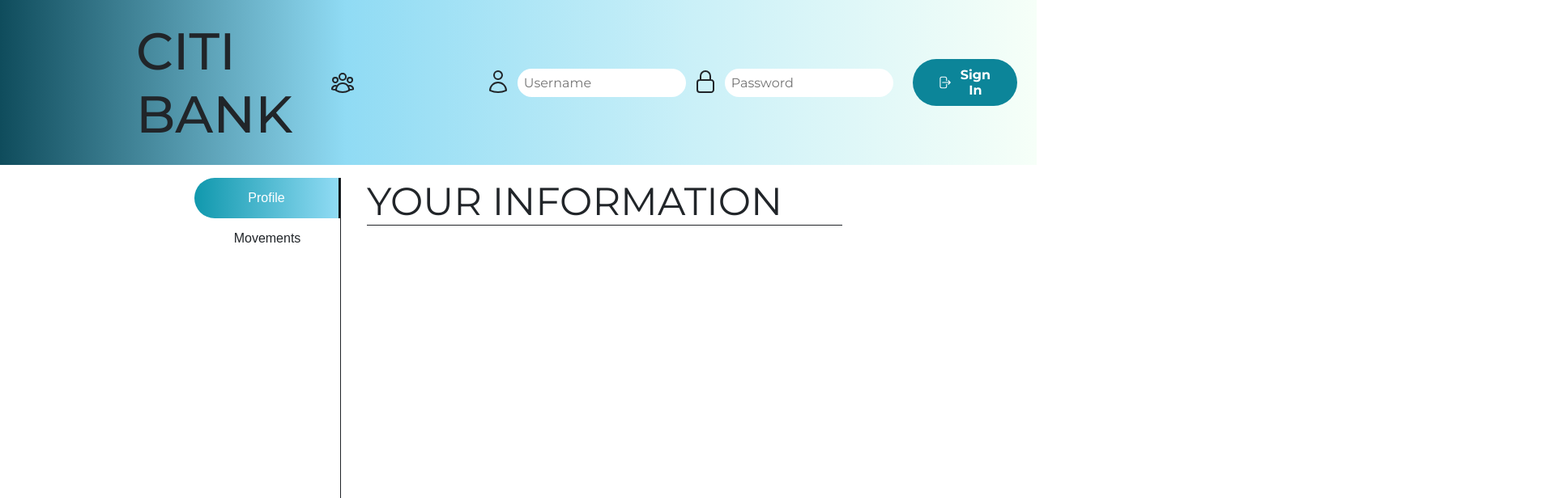
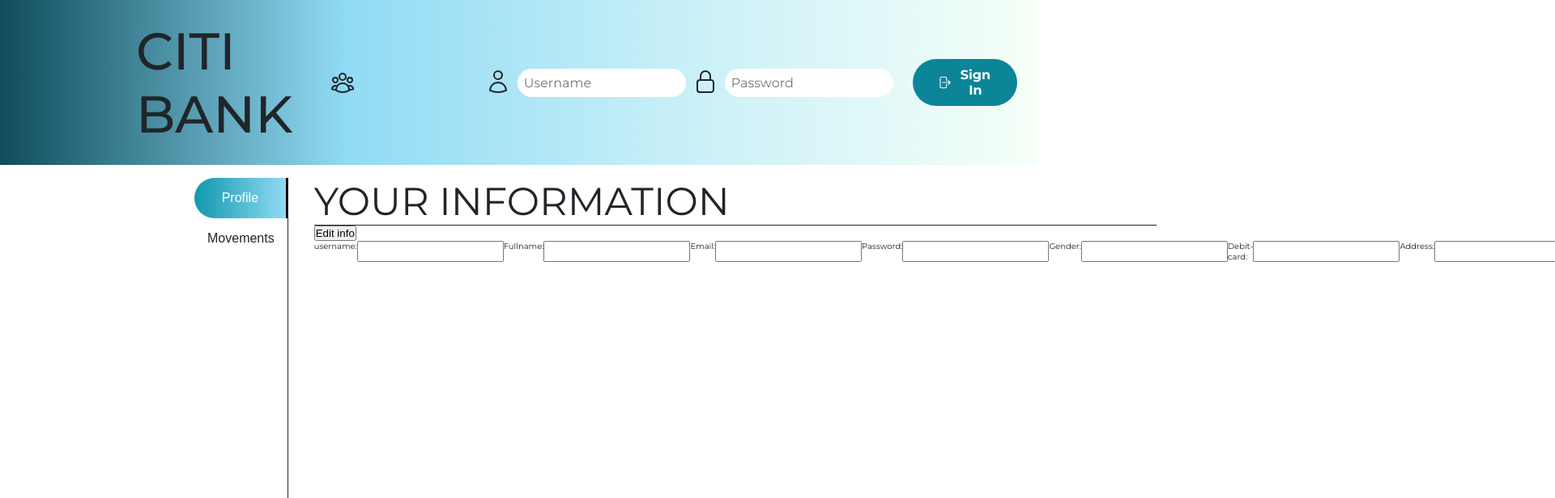
Before and after one commit to ianmnv/Citi-bank-app, a React (Create React App) app: page /personal/1/1 in a window 1280 px wide. Shown: the top 616 px of the page at 81% size, 1920 px wide, since content can reach past the window. Built offline with nearby package versions, Linux system fonts and the light colour scheme.

Commit message:
Providing a better semantic meaning to main containers & starters of Profile component

```diff
--- a/src/App.css
+++ b/src/App.css
@@ -374,7 +374,7 @@
   font-weight: 400;
 }
 
-/* MONEY COMPONENT */
+/* MONEY */
 .personal-info-container {
   margin: 3rem;
   height: 70%;
@@ -444,6 +444,12 @@
   grid-column: 4 / 5;
 }
 
+/* PROFILE */
+
+#profile-edit-c {
+  display: flex;
+}
+
 /* FOOTER */
 .footer-cont {
   display: flex;
--- a/src/components/Footer.jsx
+++ b/src/components/Footer.jsx
@@ -3,7 +3,7 @@
 
 function Footer() {
   return (
-    <div className="footer-cont">
+    <footer className="footer-cont">
       <Link to="/" className="footer-links">
         Home
       </Link>
@@ -16,7 +16,7 @@
       <Link to="/terms&conditions" className="footer-links">
         Terms & Cond.
       </Link>
-    </div>
+    </footer>
   );
 }
 
--- a/src/components/HomeLinks.jsx
+++ b/src/components/HomeLinks.jsx
@@ -1,14 +1,13 @@
 import React, { useContext } from "react";
 import { Link } from "react-router-dom";
 
-import Page from "./Page";
 import FullContext from "../FullContext";
 
 function HomeLinks() {
   const { currentUser } = useContext(FullContext);
 
   return (
-    <Page className="homein-link-cont">
+    <nav className="homein-link-cont">
       <Link to="/" className="homein-link">
         Home
       </Link>
@@ -30,7 +29,7 @@
       <Link to="/invest" className="homein-link">
         Invest
       </Link>
-    </Page>
+    </nav>
   );
 }
 
--- a/src/components/Money.jsx
+++ b/src/components/Money.jsx
@@ -47,11 +47,11 @@
 
   return (
     <>
-      <div className="personal-h1-c">
+      <section className="personal-h1-c">
         <h1 className="personal-h1">YOUR MONEY</h1>
-      </div>
+      </section>
 
-      <div className="personal-info-container">
+      <main className="personal-info-container">
         <div id="balance-c">
           <div className="balance-i total-b">
             <p className="balance-t">Total balance:</p>
@@ -121,7 +121,7 @@
             </div>
           );
         })}
-      </div>
+      </main>
     </>
   );
 }
--- a/src/components/Page.jsx
+++ b/src/components/Page.jsx
@@ -5,7 +5,7 @@
     document.title = `${props.title} | CITI BANK`;
   }, [props.title]);
 
-  return <div className={props.className}>{props.children}</div>;
+  return <main className={props.className}>{props.children}</main>;
 }
 
 export default Page;
--- a/src/components/PersonalInfo.jsx
+++ b/src/components/PersonalInfo.jsx
@@ -7,15 +7,15 @@
   switch (props.content) {
     case "profile":
       return (
-        <div className="personal-content">
+        <article className="personal-content">
           <Profile />
-        </div>
+        </article>
       );
     case "money":
       return (
-        <div className="personal-content">
+        <article className="personal-content">
           <Money />
-        </div>
+        </article>
       );
   }
 }
--- a/src/components/Profile.jsx
+++ b/src/components/Profile.jsx
@@ -3,8 +3,31 @@
 function Profile() {
   return (
     <>
-      <div className="personal-h1-c">
+      <section className="personal-h1-c">
         <h1 className="personal-h1">YOUR INFORMATION</h1>
+      </section>
+
+      <div>
+        <div>
+          <button>Edit info</button>
+        </div>
+
+        <main id="profile-edit-c">
+          <label htmlFor="username">username:</label>
+          <input type="text" id="username" />
+          <label htmlFor="fullname">Fullname:</label>
+          <input type="text" id="fullname" />
+          <label htmlFor="email">Email:</label>
+          <input type="text" id="email" />
+          <label htmlFor="password">Password:</label>
+          <input type="text" id="password" />
+          <label htmlFor="gender">Gender:</label>
+          <input type="text" id="gender" />
+          <label htmlFor="debit-card">Debit-card:</label>
+          <input type="text" id="debit-card" />
+          <label htmlFor="address">Address:</label>
+          <input type="text" id="address" />
+        </main>
       </div>
     </>
   );
```
